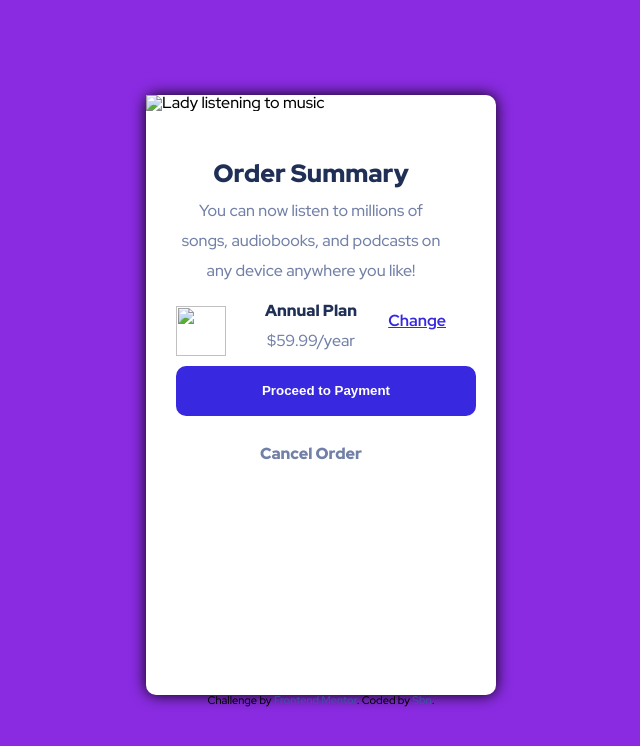
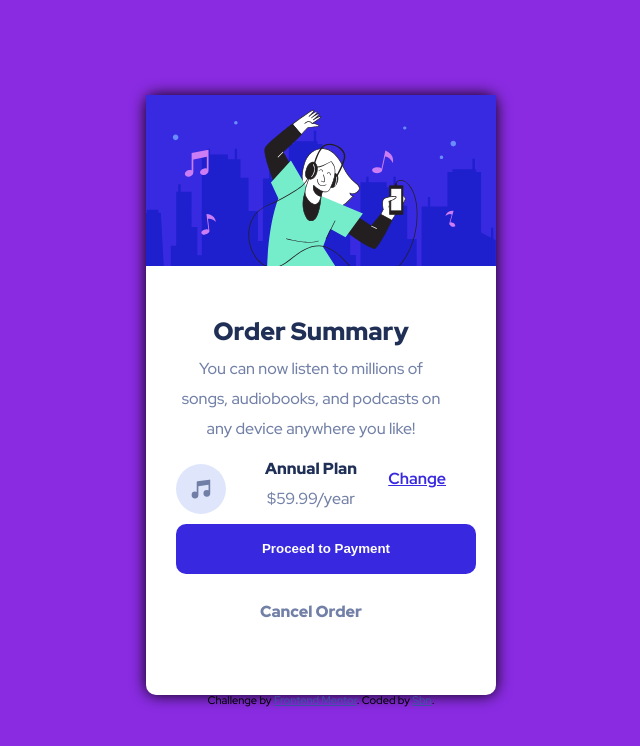
Before and after one commit to Sbnrox/order-summary, a plain HTML site: page index.html in a window 1280 px wide. Shown: the whole page, without its empty margins (319-959 px from the left). Drawn offline with Linux system fonts and the light colour scheme.

Commit message:
Update index.html

```diff
--- a/index.html
+++ b/index.html
@@ -20,7 +20,7 @@
 <body>
 
   <div class="card">
-    <div class="image"><img src="images/illustration-hero.svg" alt="Lady listening to music" width="350px"></div>
+    <div class="image"><img src="illustration-hero.svg" alt="Lady listening to music" width="350px"></div>
     <div class="text">
       <h1>Order Summary</h1>
       <p class="maintext">
@@ -29,7 +29,7 @@
       </p>
       <div class="prices">
 
-        <div class="icondiv"><img class="icon" src="images/icon-music.svg" alt="" height="50px" width="50px"  ></div>
+        <div class="icondiv"><img class="icon" src="icon-music.svg" alt="" height="50px" width="50px"  ></div>
 
         <span style="color: hsl(223, 47%, 23%); font-weight: 900;">Annual Plan</span>
         <div class="changediv"><a href="#" class="change">Change</a></div>
```
